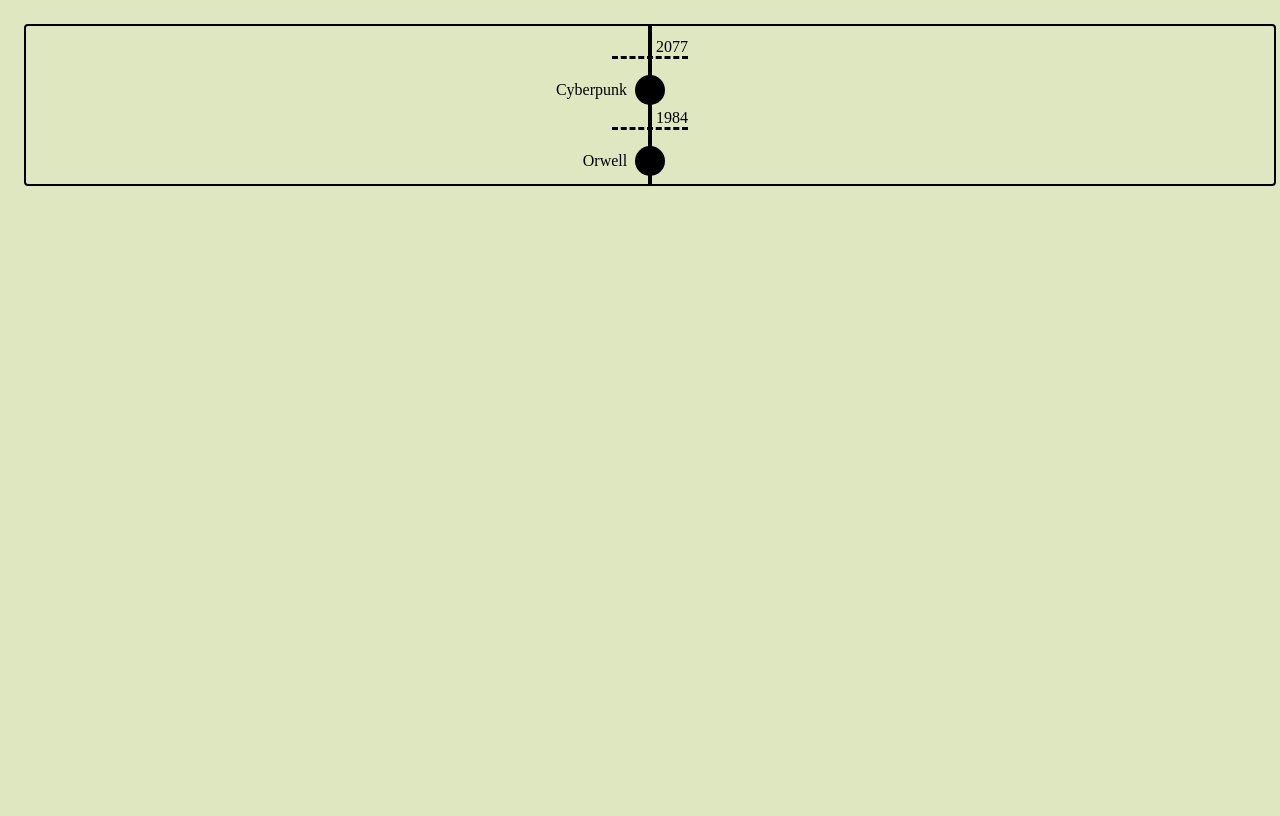
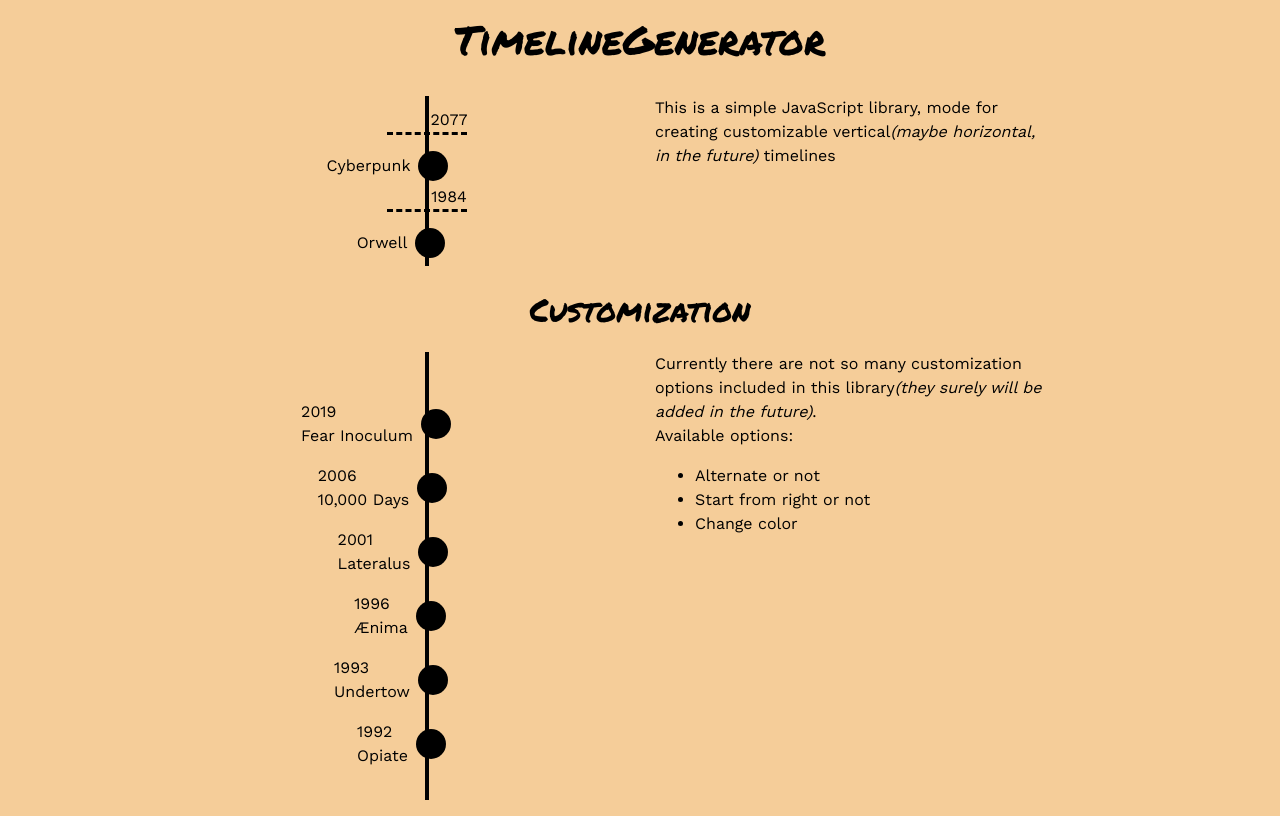
Before and after one commit to konstantinrezanov/timelinegenerator, a website: page index.html in a window 1280 px wide. Drawn offline with nearby package versions, Linux system fonts and the light colour scheme.

Commit message:
demo update

```diff
--- a/demo.css
+++ b/demo.css
@@ -1,12 +1,22 @@
+@import url('https://fonts.googleapis.com/css2?family=Permanent+Marker&family=Work+Sans&display=swap');
 body {
-    background-color: #dee7c0;
+    background-color: #f5cd99;
     color: black;
     padding: 1em;
+    font-family:'Work Sans'
 }
 #timeline {
-    border: black 2px solid;
-    border-radius: 4px;
     width:100%;
     height: auto;
-    padding:0.5rem;
+    padding:0.5rem 0;
 }
+h1 {
+    text-align: center;
+    font-family: 'Permanent Marker';
+    margin-bottom: 2rem;
+}
+h2 {
+    text-align: center;
+    font-family: 'Permanent Marker';
+    margin: 1.5rem 0;
+}
--- a/index.html
+++ b/index.html
@@ -3,12 +3,16 @@
     <head>
         <title>Demo</title>
         <meta charset="utf-8">
-        <meta name="viewport" content="width=device-width, initial-scale=0.86, maximum-scale=3.0, minimum-scale=0.86">
+        <meta name="viewport" content="width=device-width, initial-scale=1, maximum-scale=3.0, minimum-scale=1">
         <link rel="stylesheet" href="timelinecreator.css">
+        <link rel="stylesheet" href="https://stackpath.bootstrapcdn.com/bootstrap/4.5.0/css/bootstrap.min.css" integrity="sha384-9aIt2nRpC12Uk9gS9baDl411NQApFmC26EwAOH8WgZl5MYYxFfc+NcPb1dKGj7Sk" crossorigin="anonymous">
         <link rel="stylesheet" href="demo.css">
     </head>
     <body>
-        <div id="timeline" class="time-line">
+        <h1>TimelineGenerator</h1>
+        <section id="description" class="row">
+            <span class="col-sm-2"></span>
+            <div id="timeline" class="time-line col-sm-4">
                 <div class="time-year">
                     2077
                 </div>
@@ -34,12 +38,98 @@
                     </div>
                 </div>
             </div>
+            <p class="col-sm-4">This is a simple JavaScript library, mode for creating customizable vertical<em>(maybe horizontal, in the future)</em> timelines</p>
+            <span class="col-sm-2"></span>
+        </section>
+        <h2>Customization</h2>
+        <section id="customization" class="row">
+            <span class="col-sm-2"></span>
+            <div id="customizationTimeline" class="time-line col-sm-4">
+                <div class="time-point">
+                    <div class="time-content">
+                        <p class="time-date">
+                            2019
+                        </p>
+                        <p class="time-text">
+                            Fear Inoculum
+                        </p>
+                    </div>
+                </div>
+                <div class="time-point">
+                    <div class="time-content">
+                        <p class="time-date">
+                            2006
+                        </p>
+                        <p class="time-text">
+                            10,000 Days
+                        </p>
+                    </div>
+                </div>
+                <div class="time-point">
+                    <div class="time-content">
+                        <p class="time-date">
+                            2001
+                        </p>
+                        <p class="time-text">
+                            Lateralus
+                        </p>
+                    </div>
+                </div>
+                <div class="time-point">
+                    <div class="time-content">
+                        <p class="time-date">
+                            1996
+                        </p>
+                        <p class="time-text">
+                            Ænima
+                        </p>
+                    </div>
+                </div>
+                <div class="time-point">
+                    <div class="time-content">
+                        <p class="time-date">
+                            1993
+                        </p>
+                        <p class="time-text">
+                            Undertow
+                        </p>
+                    </div>
+                </div>
+                <div class="time-point">
+                    <div class="time-content">
+                        <p class="time-date">
+                            1992
+                        </p>
+                        <p class="time-text">
+                            Opiate
+                        </p>
+                    </div>
+                </div>
+            </div>
+            <div id="customizationDescription" class="col-sm-4">
+                <p>
+                    Currently there are not so many customization options included in this library<em>(they surely will be added in the future)</em>.<br>
+                    Available options:<br>
+                    <ul>
+                        <li>Alternate or not</li>
+                        <li>Start from right or not</li>
+                        <li>Change color</li>
+                    </ul>
+                </p>
+            </div>
+            <span class="col-sm-2"></span>
+        </section>
         <script src="timelinecreator.js"></script>
         <script>
             createTimeline({
                 name:document.getElementById("timeline"),
                 alternate: false,
                 startRight: false
+            }),
+            createTimeline({
+                name:document.getElementById("customizationTimeline"),
+                alternate: false,
+                startRight: false
             })
         </script>
     </body>
```
Lines whose indentation alone changed are shown as unchanged.
